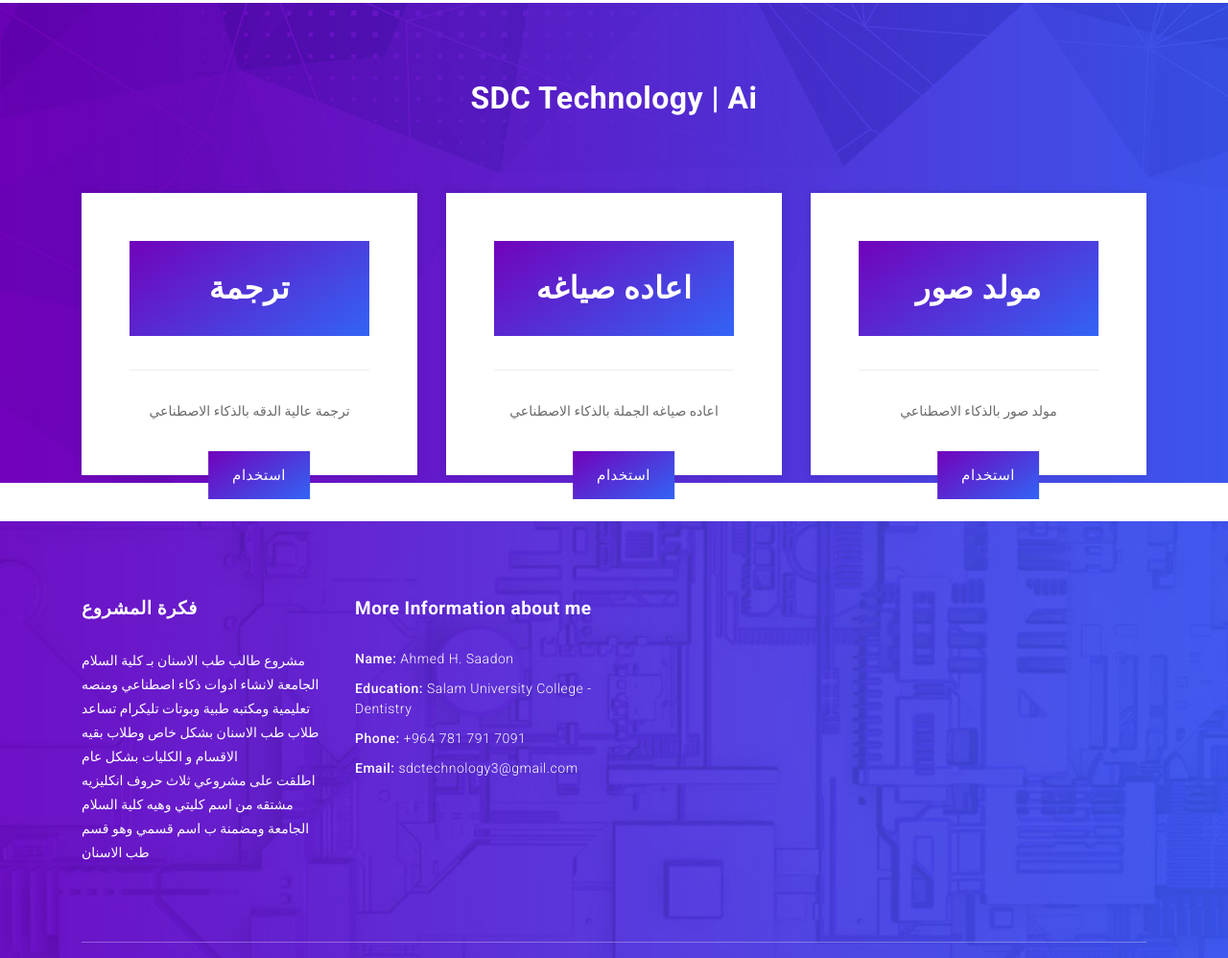
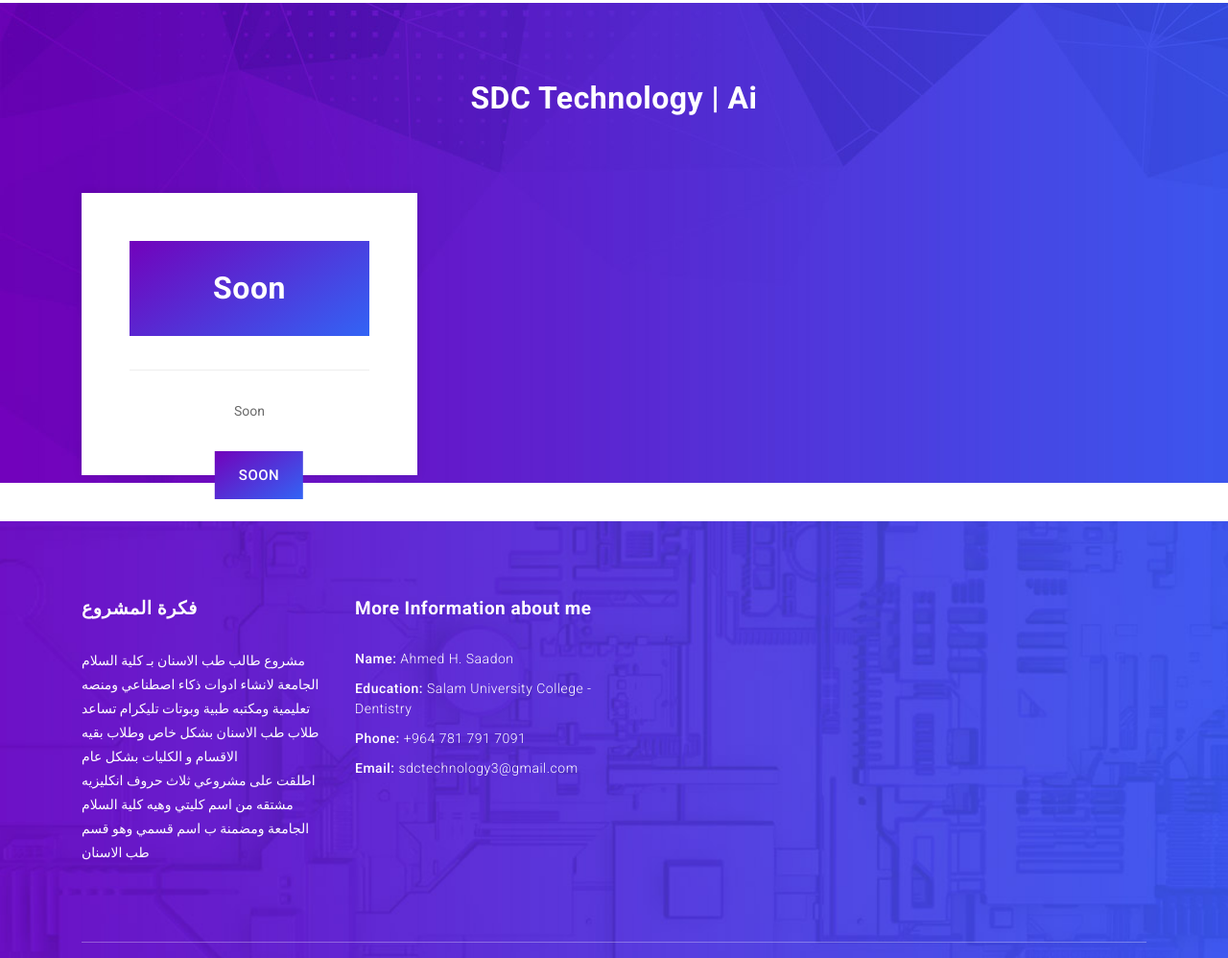
Before and after one commit to SDC-Technology/sdc-technology.github.io, a plain HTML site: page ai.html in a window 1280 px wide. Shown: the part 912-1910 px from the top of the page at 96% size. Drawn offline with Linux system fonts and the light colour scheme.

Commit message:
Add files via upload

```diff
--- a/ai.html
+++ b/ai.html
@@ -122,15 +122,15 @@
           <div class="col-md-4 col-sm-6 col-xs-12">
             <div class="pricing-item">
               <div class="price price-gradient">
-                <h6>ترجمة</h6>
+                <h6>Soon</h6>
               </div>
               <div class="dev"></div>
-              <p>ترجمة عالية الدقه بالذكاء الاصطناعي</p>
+              <p>Soon</p>
               <br>
-              <a href="Ai/TranslationAi.html" class="gradient-button">استخدام</a>
+              <a href="#" class="gradient-button">Soon</a>
             </div>
           </div>
-          <div class="col-md-4 col-sm-6 col-xs-12">
+      <!--<div class="col-md-4 col-sm-6 col-xs-12">
             <div class="pricing-item">
               <div class="price price-gradient">
                 <h6>اعاده صياغه</h6>
@@ -150,7 +150,7 @@
               <p>مولد صور بالذكاء الاصطناعي</p><br>
               <a href="Ai/PhotoGeneratorAi.html" class="gradient-button">استخدام</a>
             </div>
-          <!--</div><br><br><br><br><br><br><br><br><br><br><br><br><br><br><br>
+          </div><br><br><br><br><br><br><br><br><br><br><br><br><br><br><br>
           <div class="col-md-4 col-sm-6 col-xs-12">
             <div class="pricing-item">
                <div class="price price-gradient">
```
